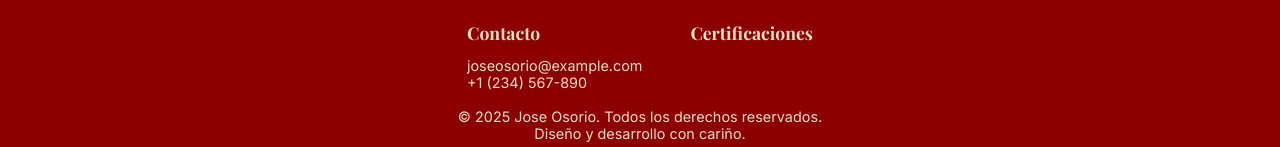
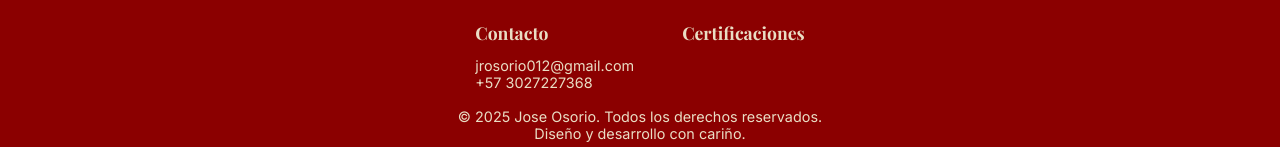
Before and after one commit to Vivir-des/Portafolio, a plain HTML site: page contacto.html in a window 1280 px wide. Shown: the part 848-995 px from the top of the page. Drawn offline with nearby package versions, Linux system fonts and the light colour scheme.

Commit message:
Update contacto.html
actualización del footer

```diff
--- a/contacto.html
+++ b/contacto.html
@@ -350,7 +350,7 @@
 
   <!-- FOOTER -->
 
-    <footer>
+  <footer>
   <div class="footer-logo">
     <img src="img/logo_jose_beige.png" alt="Logo de Jose Osorio" />
   </div>
@@ -358,8 +358,8 @@
   <div class="footer-secciones">
     <div>
       <h3><a href="contacto.html" style="text-decoration: none; font-weight: 600;">Contacto</a></h3>
-      <a href="mailto:joseosorio@example.com">joseosorio@example.com</a><br>
-      <a href="tel:+1234567890">+1 (234) 567-890</a>
+      <a href="mail">jrosorio012@gmail.com</a><br>
+      <a href="tel">+57 3027227368</a>
     </div>
 
     <div>
@@ -373,6 +373,7 @@
 </footer>
 
 
+
   <script>
     function toggleMenu() {
       const navLinks = document.getElementById('navLinks');
```
